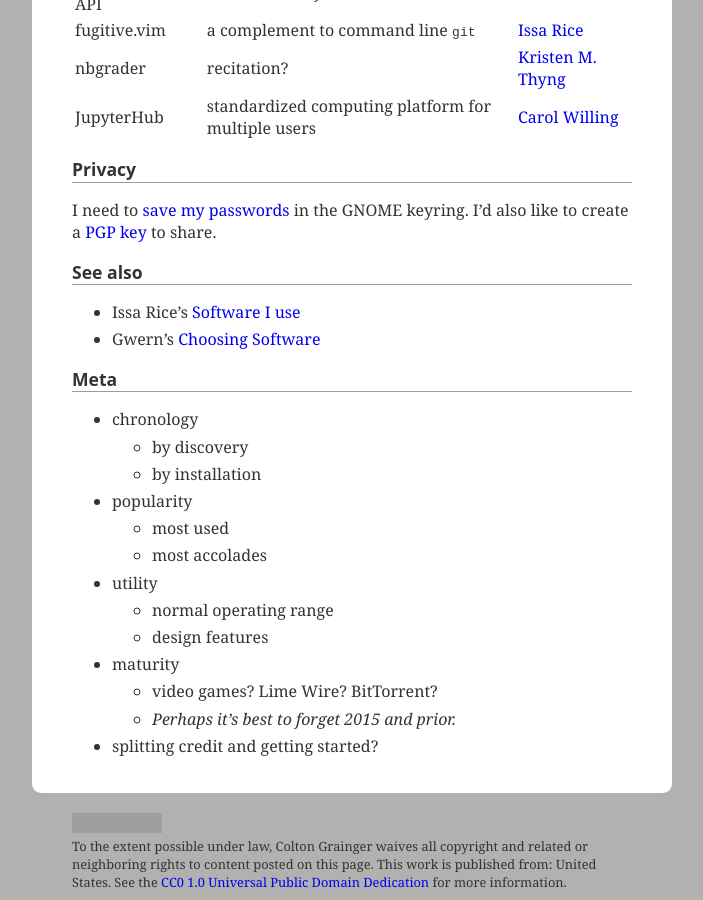
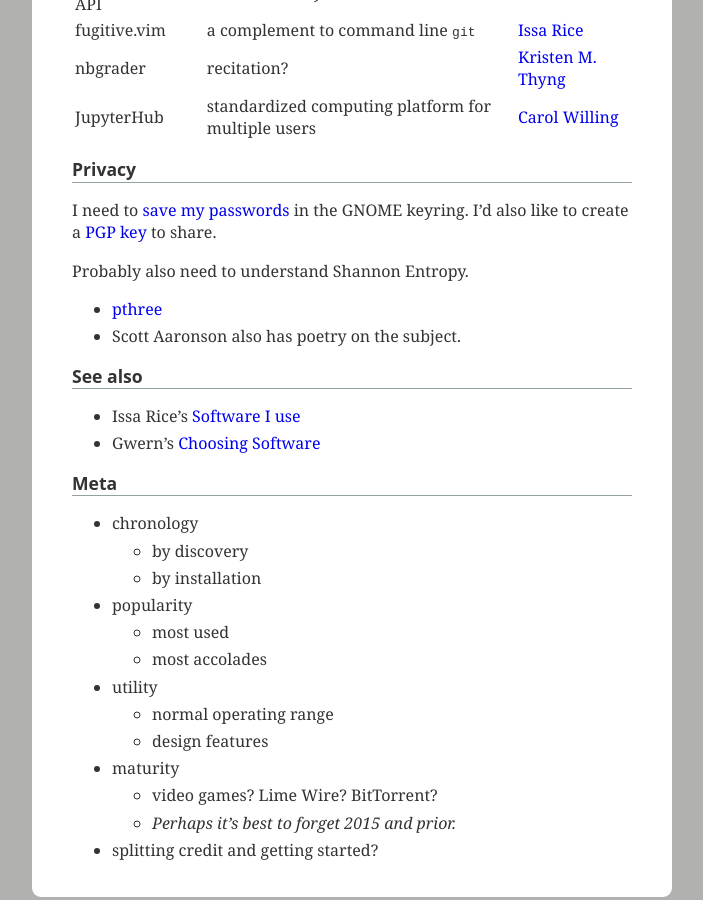
Before and after one commit to coltongrainger/blog, a Jekyll site: the page built from _posts/2017-11-21-software.md, in a window 1280 px wide and 900 px high, scrolled down 973 px. Shown: the whole window, without its empty margins (288-991 px from the left). Built offline with Jekyll 4.4.1, drawn with Linux system fonts in a browser that asks for light colours; our own code applies the rules of GitHub Pages for plain Markdown files; grey boxes are pictures that could not be loaded.

Commit message:
passwurds

```diff
--- a/_posts/2017-11-21-software.md
+++ b/_posts/2017-11-21-software.md
@@ -40,6 +40,10 @@
 
 I need to [save my passwords](http://msmtp.sourceforge.net/doc/msmtp.html#Authentication) in the GNOME keyring. I'd also like to create a [PGP key](ttps://pgp.mit.edu) to share.
 
+Probably also need to understand Shannon Entropy.
+- [pthree](https://pthree.org/)
+- Scott Aaronson also has poetry on the subject.
+
 ## See also
 
 - Issa Rice's [Software I use](https://issarice.com/software)
```
